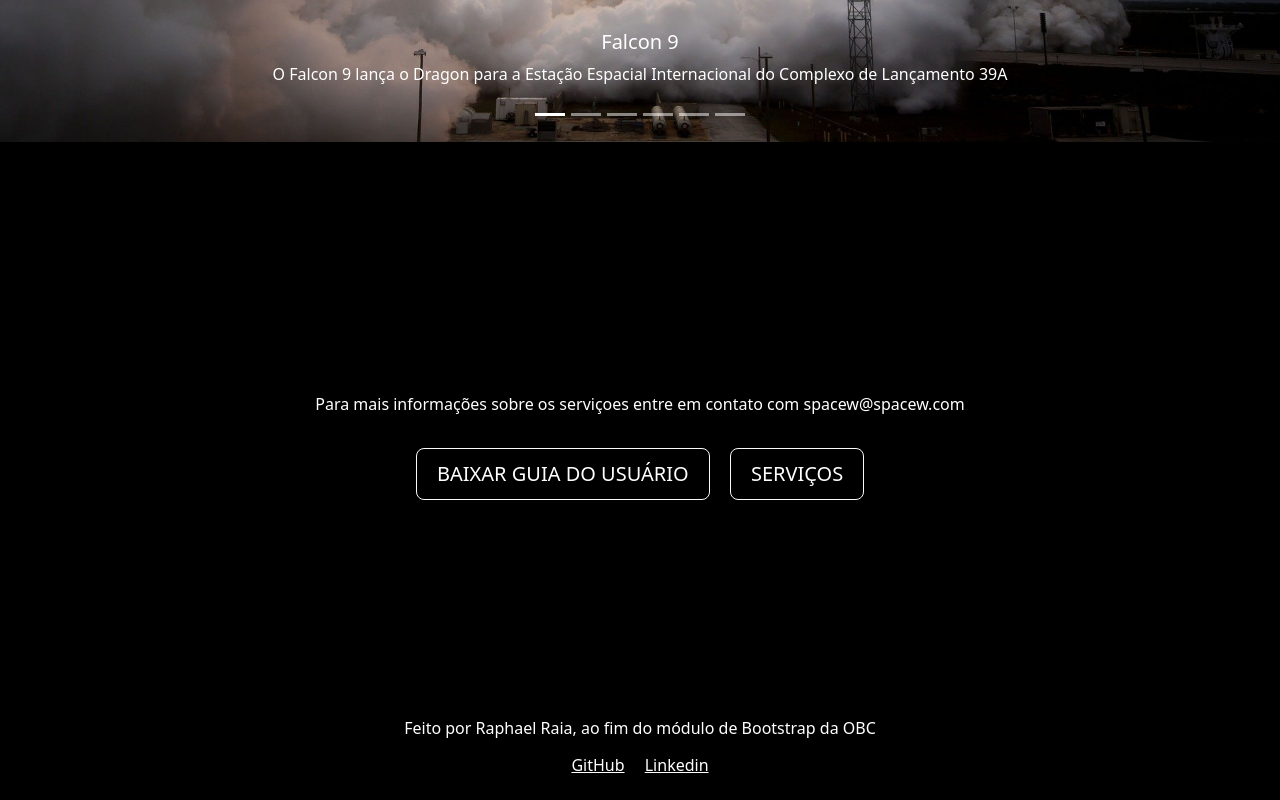
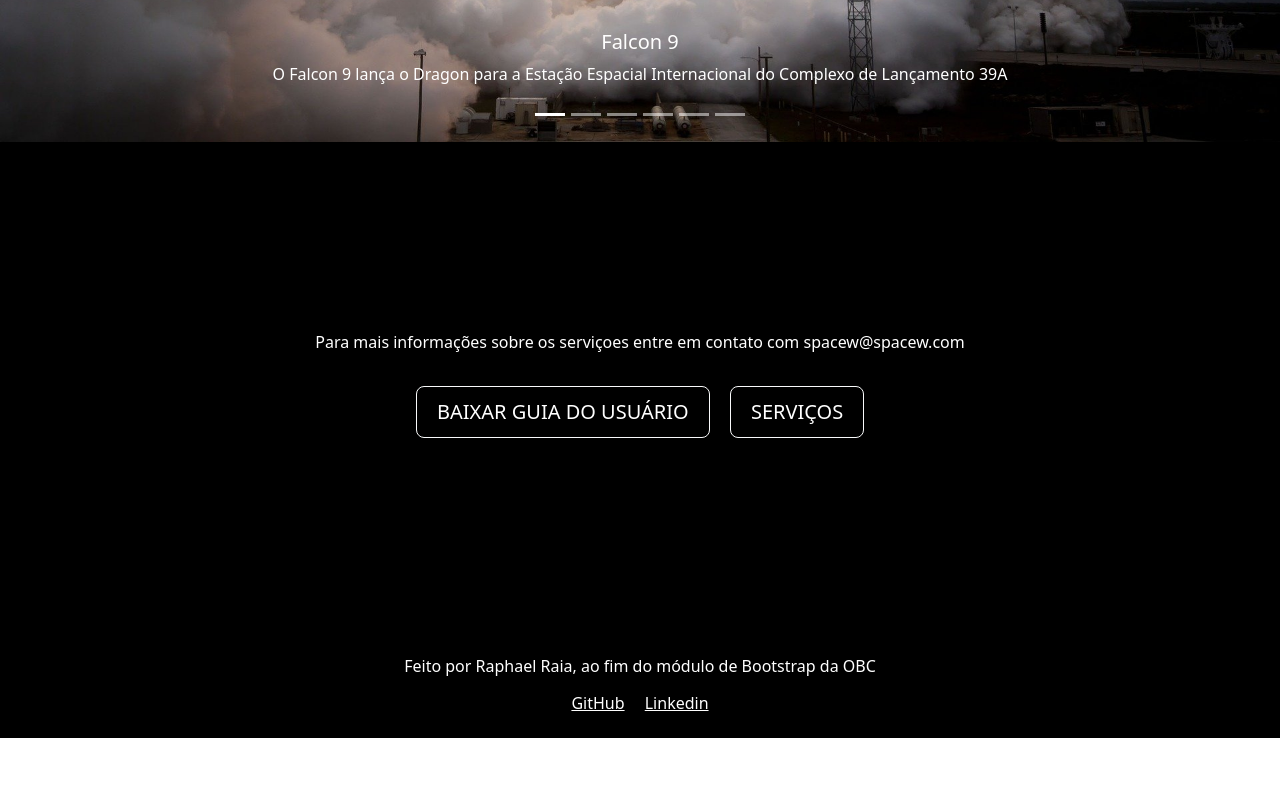
Before and after one commit to rraias/SpaceW, a website: page html-pages/falcon-9.html in a window 1280 px wide. Shown: the part 4098-4898 px from the top of the page. After the commit the page ends 4836 px from the top, so only its background shows below. Drawn offline with nearby package versions, Linux system fonts and the light colour scheme.

Commit message:
px to percentage

```diff
--- a/sass/pages/human-flight.scss
+++ b/sass/pages/human-flight.scss
@@ -47,7 +47,7 @@
 ;
 
 .container-title {
-    padding-top: 250px;
+    padding-top: 15%;
 }
 
 ;
```
Also changed, not shown: css/style.css.
